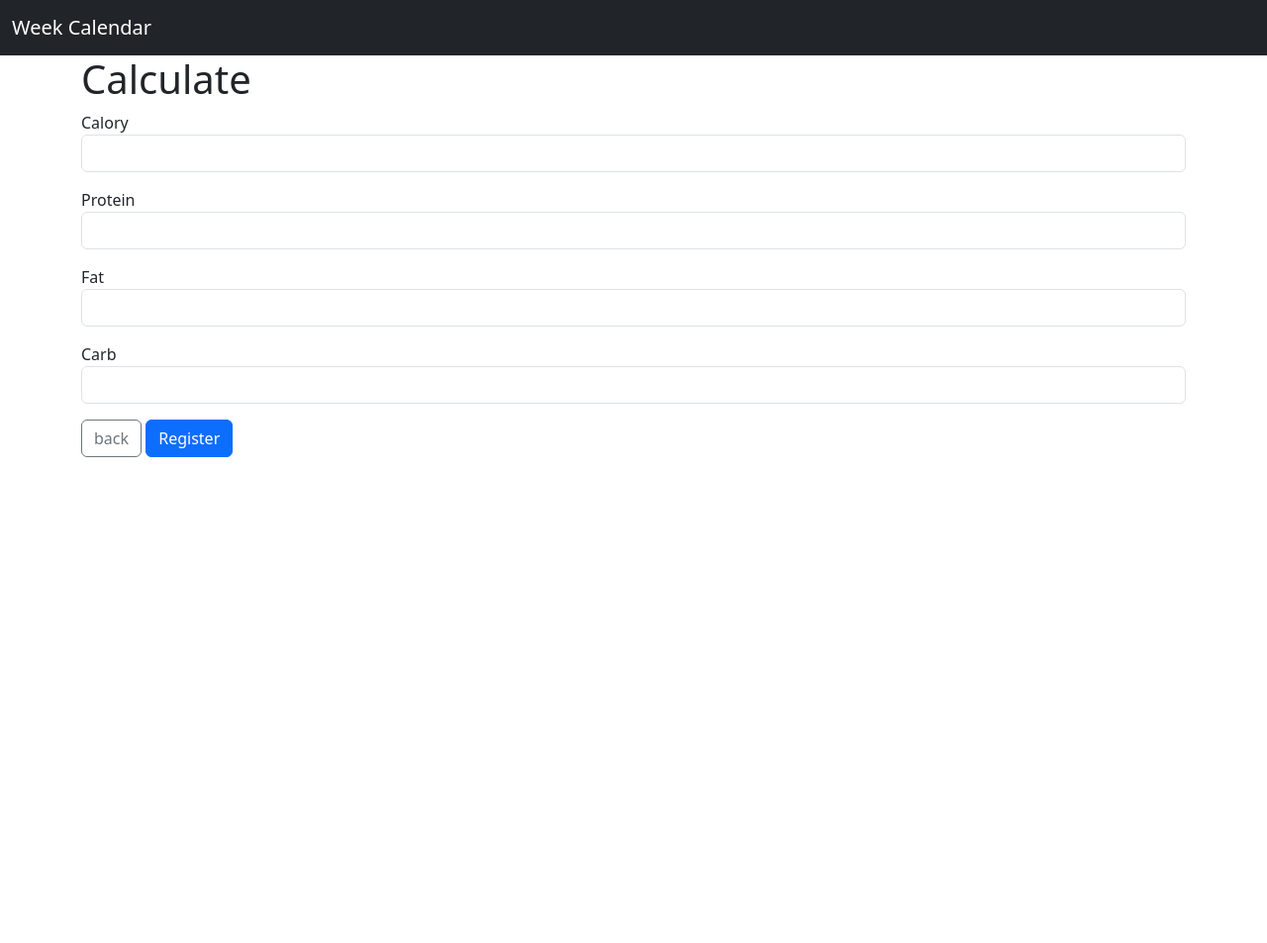
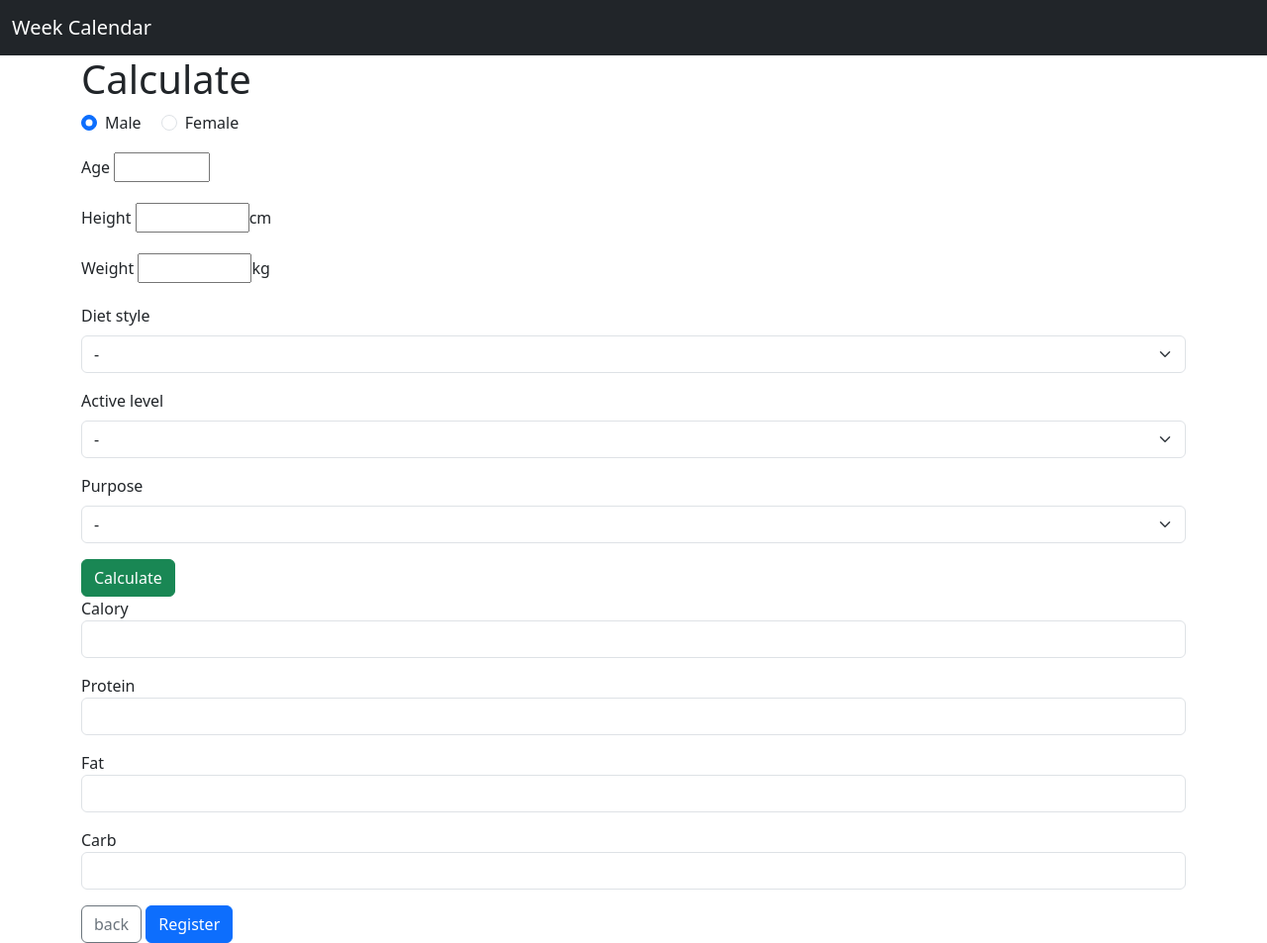
Before and after one commit to sh-in/diet_management_app, a Django app: page /calc_pfc in a window 1280 px wide. Shown: the whole page at 99% size. Before the commit the page ends 462 px from the top, so only its background shows below. Run offline with Django 4.2, Linux system fonts and the light colour scheme; some libraries are stand-ins or nearby versions.

Commit message:
update add input form for calculating PFC balance

```diff
--- a/diet_management/templates/diet_management/calc_pfc.html
+++ b/diet_management/templates/diet_management/calc_pfc.html
@@ -2,6 +2,73 @@
 {% load widget_tweaks %}
 {% block content %}
     <h1>Calculate</h1>
+
+    <!-- input form for calculating PFC, but don't send -->
+    <!-- gendar -->
+    <div class="mb-3">
+        <div class="form-check form-check-inline">
+            <input class="form-check-input" type="radio" name="gendar" value="male" checked>
+            <label class="form-check-label">
+                Male
+            </label>
+        </div>
+        <div class="form-check form-check-inline">
+            <input class="form-check-input" type="radio" name="gendar" value="female">
+            <label class="form-check-label">
+                Female
+            </label>
+        </div>
+    </div>
+    <!-- age -->
+    <div class="mb-3">
+        <label class="form-label">Age</label>
+        <input type="number" id="age" min="0" max="130">
+    </div>
+    <!-- height -->
+    <div class="mb-3">
+        <label class="form-label">Height</label>
+        <input type="number" id="height" min="100.0" max="200.0" step="0.1">cm
+    </div>
+    <!-- weight -->
+    <div class="mb-3">
+        <div class="mb-3">
+            <label class="form-label">Weight</label>
+            <input type="number" id="weight" min="10.0" max="200.0" step="0.1">kg
+        </div>
+    </div>
+    <!-- diet style -->
+    <div class="mb-3">
+        <label class="form-label">Diet style</label>
+        <select class="form-select" id="diet_style">
+            <option value="">-</option>
+            <option value="balance">Balance</option>
+            <option value="high_protein">High protein</option>
+        </select>
+    </div>
+    <!-- active level -->
+    <div class="mb-3">
+        <label class="form-label">Active level</label>
+        <select class="form-select" id="activity_level">
+            <option value="">-</option>
+            <option value="1.9">Very high</option>
+            <option value="1.725">High</option>
+            <option value="1.55">Moderate</option>
+            <option value="1.375">Low</option>
+            <option value="1.2">Very low</option>
+        </select>
+    </div>
+    <!-- purpose -->
+    <div class="mb-3">
+        <label class="form-label">Purpose</label>
+        <select class="form-select" id="purpose">
+            <option value="">-</option>
+            <option value="200">Gain</option>
+            <option value="0">Maintaine</option>
+            <option value="-500">Cutting</option>
+        </select>
+    </div>
+    <button type="button" class="btn btn-success" id="btn">Calculate</button>
+
     <form action="" method="POST">
         {% csrf_token %}
         <div class="form-group mb-3">
```
